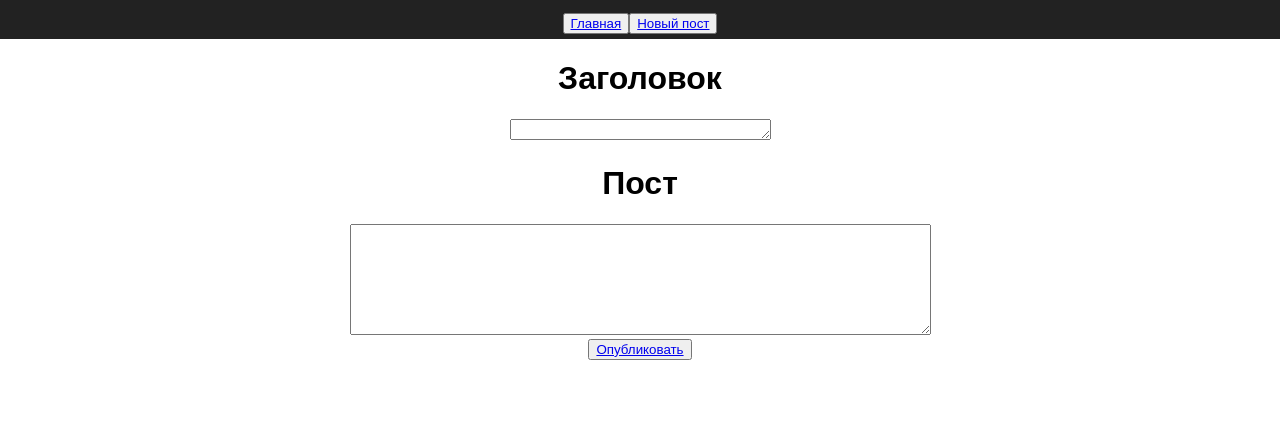
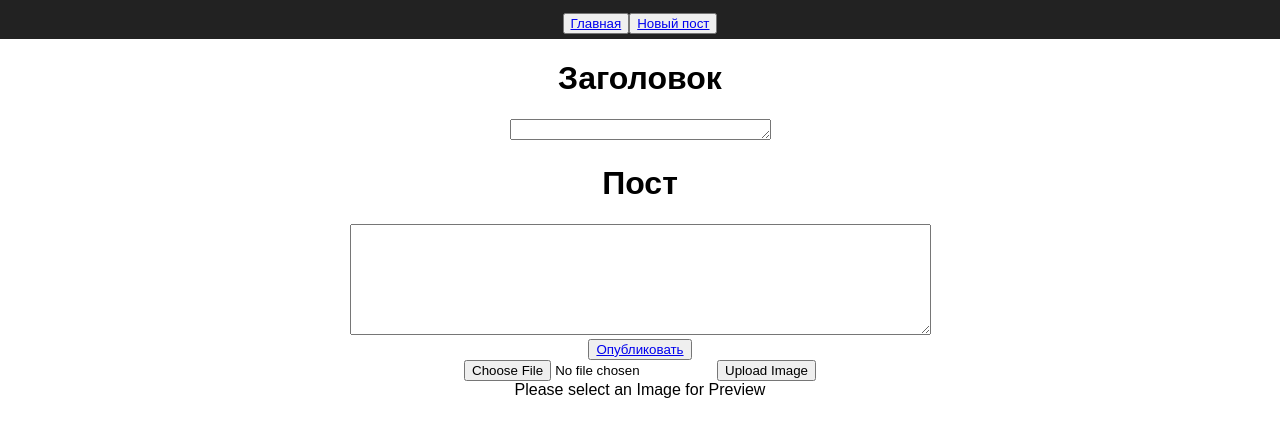
Before and after one commit to malaev/malaev-react-redux, a React app: page /createPost in a window 1280 px wide. Shown: the part 151-588 px from the top of the page. Built offline with nearby package versions, Linux system fonts and the light colour scheme.

Commit message:
добавлена неработающая возможность загрузки картинки

```diff
--- a/package.json
+++ b/package.json
@@ -4,6 +4,7 @@
   "private": true,
   "dependencies": {
     "react": "^16.3.2",
+    "react-bootstrap": "^0.32.1",
     "react-dom": "^16.3.2",
     "react-redux": "^5.0.7",
     "react-router-dom": "^4.2.2",
--- a/src/components/createPost.js
+++ b/src/components/createPost.js
@@ -1,9 +1,10 @@
-import React from 'react'
+import React from 'react';
 import {createPost} from "../actions/actionPost";
-import { store } from '../index'
-import { Link } from 'react-router-dom'
+import { store } from '../index';
+import { Link } from 'react-router-dom';
 import {Header} from "./header";
 import {App} from "../containers/App";
+import {ImageUpload} from "../containers/uploader";
 
 export class CreatePost extends React.Component {
     constructor(props) {
@@ -43,6 +44,7 @@ export class CreatePost extends React.Component {
                     value={this.state.text} onChange={this.onChangeText.bind(this)}></textarea>
                 </div>
                 <button onClick={this.onClick.bind(this)}><Link to='/'>Опубликовать</Link></button>
+                <ImageUpload/>
             </div>
         )
     }
--- /dev/null
+++ b/src/containers/uploader.js
@@ -0,0 +1,56 @@
+import React from 'react'
+
+export class ImageUpload extends React.Component {
+  constructor(props) {
+    super(props);
+    this.state = {file: '',imagePreviewUrl: ''};
+  }
+
+  _handleSubmit(e) {
+    e.preventDefault();
+    // TODO: do something with -> this.state.file
+    console.log('handle uploading-', this.state.file);
+  }
+
+  _handleImageChange(e) {
+    e.preventDefault();
+
+    let reader = new FileReader();
+    let file = e.target.files[0];
+
+    reader.onloadend = () => {
+      this.setState({
+        file: file,
+        imagePreviewUrl: reader.result
+      });
+    }
+
+    reader.readAsDataURL(file)
+  }
+
+  render() {
+    let {imagePreviewUrl} = this.state;
+    let $imagePreview = null;
+    if (imagePreviewUrl) {
+      $imagePreview = (<img src={imagePreviewUrl} />);
+    } else {
+      $imagePreview = (<div className="previewText">Please select an Image for Preview</div>);
+    }
+
+    return (
+      <div className="previewComponent">
+        <form onSubmit={(e)=>this._handleSubmit(e)}>
+          <input className="fileInput"
+            type="file"
+            onChange={(e)=>this._handleImageChange(e)} />
+          <button className="submitButton"
+            type="submit"
+            onClick={(e)=>this._handleSubmit(e)}>Upload Image</button>
+        </form>
+        <div className="imgPreview">
+          {$imagePreview}
+        </div>
+      </div>
+    )
+  }
+}
```
Also changed, not shown: src/App.css (line endings or trailing spaces), 1 other file.
